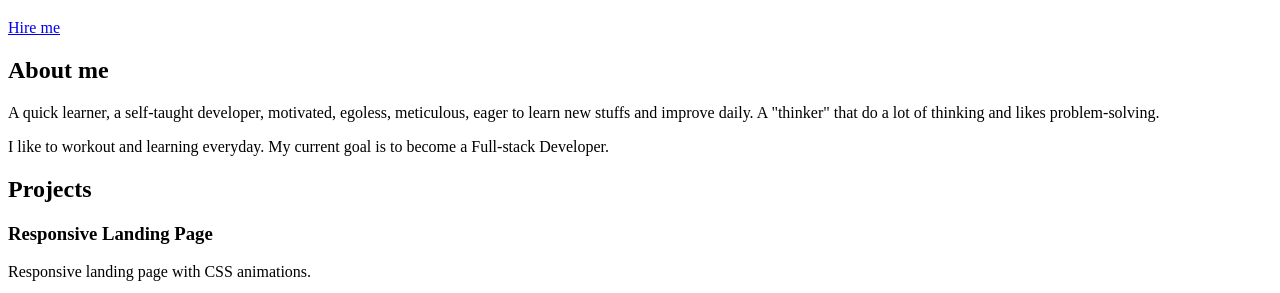
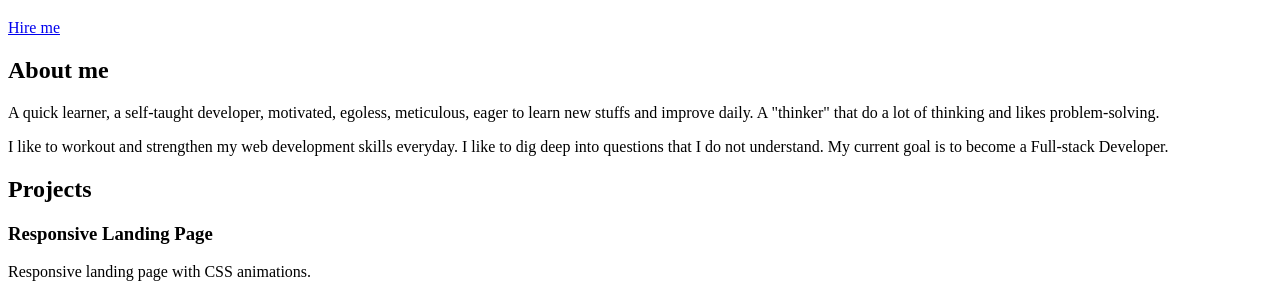
Before and after one commit to BennyCwp/my-portfolio, a plain HTML site: page src/template.html in a window 1280 px wide. Shown: the part 98-391 px from the top of the page. Drawn offline with nearby package versions, Linux system fonts and the light colour scheme.

Commit message:
Add files via upload

```diff
--- a/src/template.html
+++ b/src/template.html
@@ -64,7 +64,7 @@
                 A quick learner, a self-taught developer, motivated, egoless, meticulous, eager to learn new stuffs and improve daily. A "thinker" that do a lot of thinking and likes problem-solving.
               </p>
               <p class="about-wrapper__info-text">
-                I like to workout and learning everyday. My current goal is to become a Full-stack Developer.
+                I like to workout and strengthen my web development skills everyday. I like to dig deep into questions that I do not understand. My current goal is to become a Full-stack Developer.
               </p>
               <span class="d-flex mt-3">
               </span>
```
